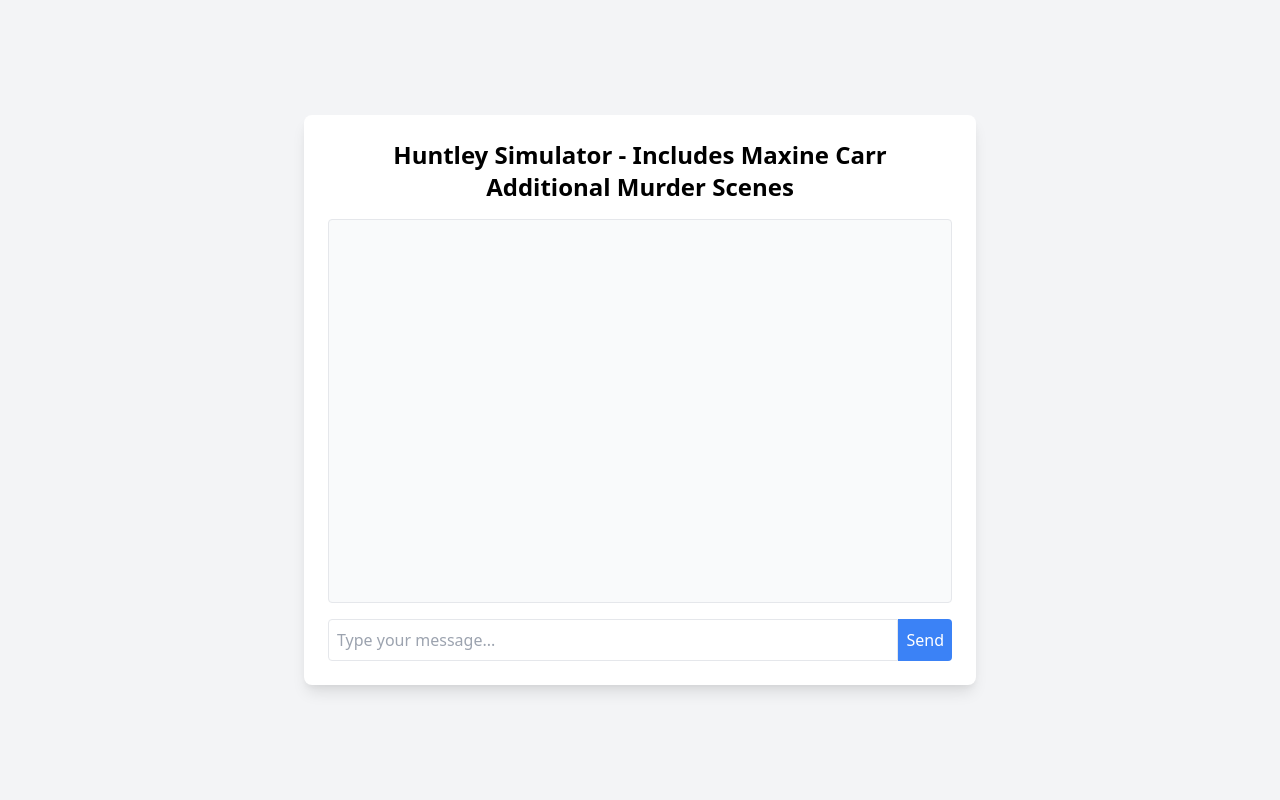
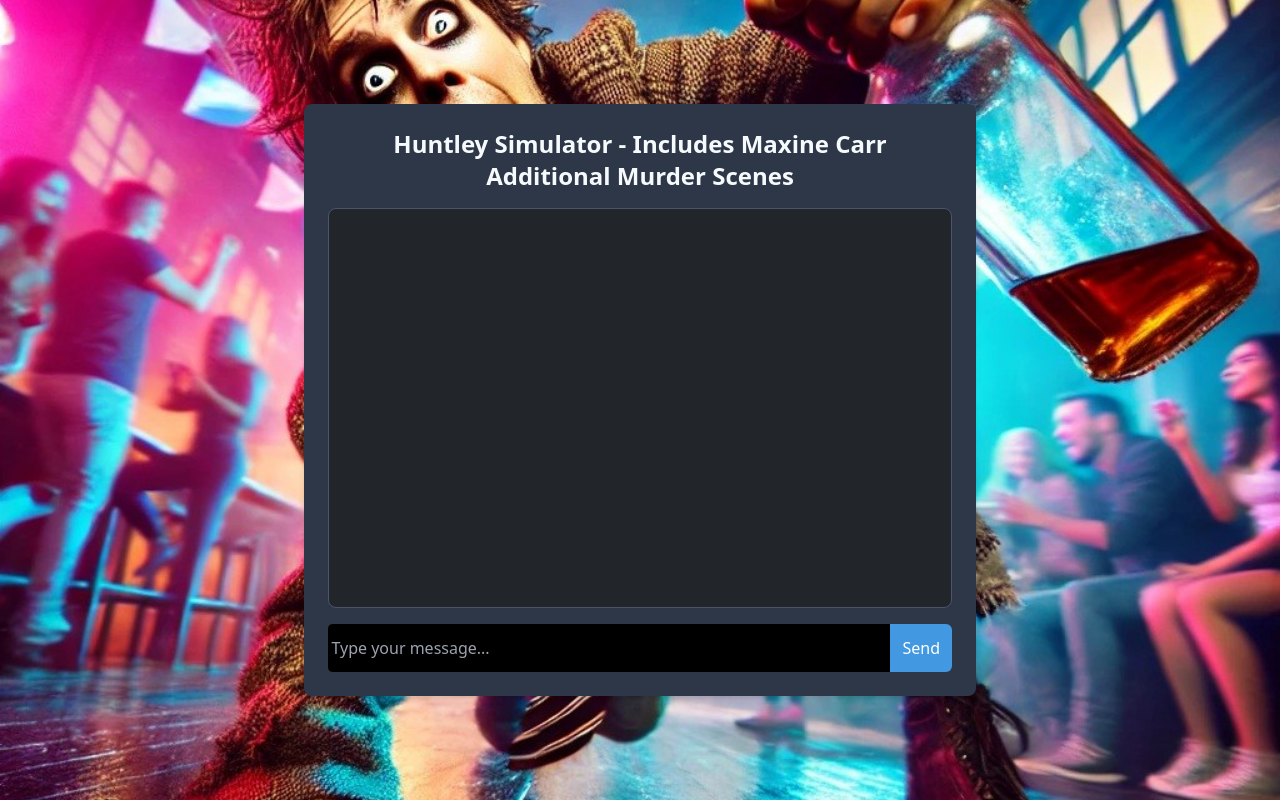
Before and after one commit to xak1234/Huntley, a website: page index.html in a window 1280 px wide. Drawn offline with nearby package versions, Linux system fonts and the light colour scheme; no server answers.

Commit message:
Update styles.css

```diff
--- a/styles.css
+++ b/styles.css
@@ -1,61 +1,104 @@
-/* Basic chat container styling (you might have more complex styles) */
-.chat-container {
-    width: 400px;
-    margin: 20px auto;
-    border: 1px solid #ccc;
-    border-radius: 5px;
-    overflow: hidden;
+body {
+    background-color: #1a202c; /* Fallback dark background color */
+    color: #f7fafc;
+    display: flex;
+    align-items: center;
+    justify-content: center;
+    min-height: 100vh;
+    margin: 0;
+    padding: 20px;
+    background-image: url('backend/hunt.jpg'); /* Path to your image */
+    background-size: cover;
+    background-repeat: no-repeat;
+    background-position: center center;
 }
 
-.chat-window {
-    height: 300px;
-    padding: 10px;
-    overflow-y: auto;
-    background-color: transparent !important; /* Make the chat window transparent */
+.bg-white {
+    background-color: #2d3748; /* Darker container background */
+    border-radius: 0.5rem; /* Add some rounding to the container */
 }
 
-.user-message {
-    text-align: right;
-    margin-bottom: 5px;
+.shadow-lg {
+    box-shadow: 0 4px 6px -1px rgba(0, 0, 0, 0.1), 0 2px 4px -1px rgba(0, 0, 0, 0.06);
 }
 
-.bot-message {
-    text-align: left;
-    margin-bottom: 5px;
+.border {
+    border-color: #4a5568;
 }
 
-.input-area {
-    display: flex;
-    padding: 5px;
-    border-top: 1px solid #eee;
+#chat-window {
+    height: 400px; /* Adjust as needed */
+    overflow-y: auto;
+    padding: 10px;
+    margin-bottom: 1rem;
+    border-radius: 0.5rem;
+    background-color: rgba(30, 30, 30, 0.7); /* 50% transparent charcoal black */
+    background-colour: transparent !impotrant!
+    color: #f7fafc; /* Bright white text inside window */
 }
 
-#inputBox {
-    flex-grow: 1;
-    padding: 8px;
-    border: 1px solid black; /* Reduced border size */
-    background-color: transparent; /* Transparent background */
-    margin-right: 5px;
+.flex {
+    display: flex;
 }
 
-#inputBox::placeholder {
-    white-space: pre-wrap;
+#user-input {
+    flex-grow: 1;
+    padding: 0.15rem;
+    border: 1px solid #000; /* Black border for input */
+    border-radius: 0.275rem 0 0 0.275rem;
+    focus:outline-none;
+    background-color: #000; /* Black input background */
+    color: #fff; /* Bright white text in input */
 }
 
-#inputBox::placeholder::before {
-    content: "Huntley Simulator";
-    font-size: 0.9em; /* Slightly smaller title */
-    display: block;
+#send-btn {
+    background-color: #4299e1; /* Blue send button */
+    color: #fff;
+    padding: 0.75rem;
+    border-radius: 0 0.375rem 0.375rem 0;
+    font-weight: 500;
+    cursor: pointer;
+    transition: background-color 0.2s ease-in-out;
 }
 
-#inputBox::placeholder::after {
-    content: "Bonus pack - Includes Maxine Carr and additional murder";
-    font-size: 0.6em; /* Much smaller additional text */
-    color: #888; /* Optional: Lighter color for the smaller text */
-    display: block;
+#send-btn:hover {
+    background-color: #66a7e8;
 }
 
-#sendButton {
-    padding: 8px 15px;
-    cursor: pointer;
+.text-2xl {
+    font-size: 1.5rem;
+    line-height: 2rem;
 }
+
+.font-bold {
+    font-weight: 700;
+}
+
+.mb-4 {
+    margin-bottom: 1rem;
+}
+
+.text-center {
+    text-align: center;
+}
+
+/* Style for user and bot messages */
+#chat-window p {
+    padding: 0.5rem 0;
+    line-height: 1.5;
+    word-break: break-word;
+}
+
+/* Style for user messages (bright white) */
+#chat-window p:nth-child(even) { /* Assuming user messages appear at even indices after history load */
+    color: #fff;
+}
+
+/* Style for bot messages (green) */
+#chat-window p:nth-child(odd) { /* Assuming bot messages appear at odd indices after history load */
+    color: #48bb78; /* Green color */
+}
+
+.text-red-500 {
+    color: #f56565; /* Error message color */
+}
```
